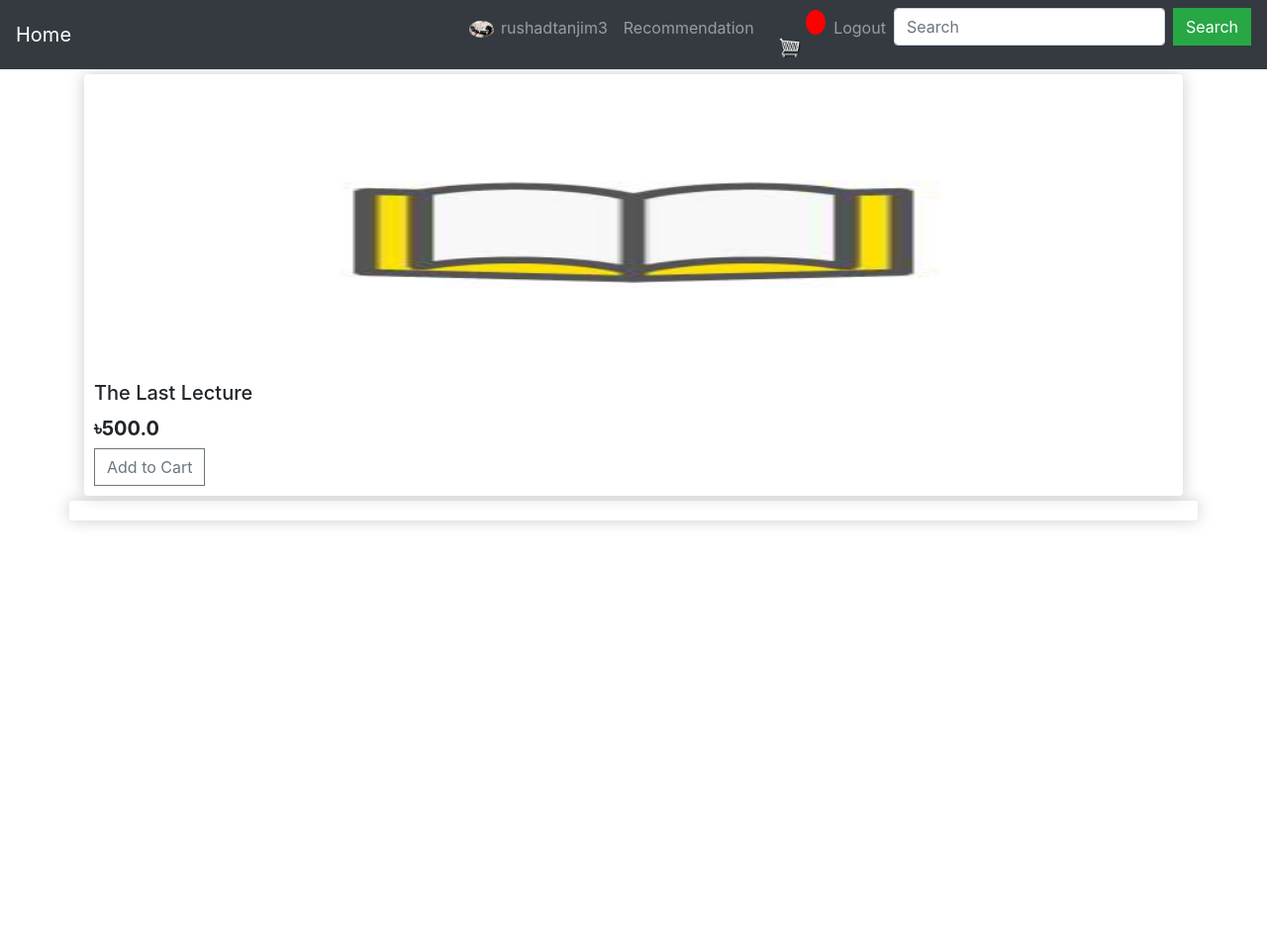
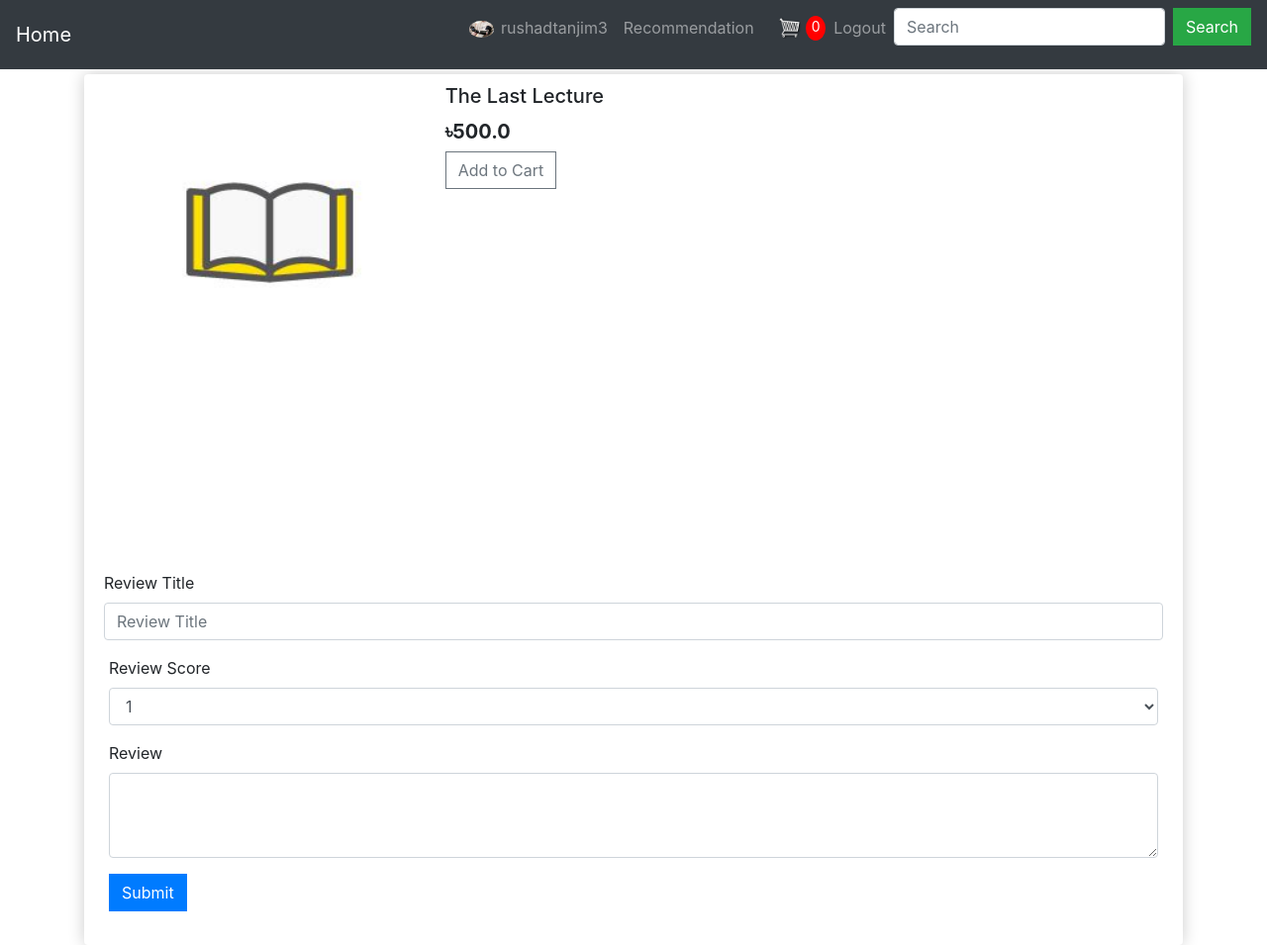
Before and after one commit to rushad01/online_bookshop, a Django app: page /profiles/product/2 in a window 1280 px wide. Shown: the whole page at 99% size. Before the commit the page ends 531 px from the top, so only its background shows below. Run offline with Django 4.2, Linux system fonts and the light colour scheme; a user stored in the database is signed in; data comes from the database, SQL or seed files in the repository; both versions use the stored data as it was after the commit; some libraries are stand-ins or nearby versions.

Commit message:
Add/Update Comment

```diff
--- a/profiles/models.py
+++ b/profiles/models.py
@@ -95,6 +95,7 @@ class Rating(models.Model):
     user = models.ForeignKey(User, on_delete=models.CASCADE, default=None)
     product = models.ForeignKey(
         Product, on_delete=models.CASCADE, default=None)
+    title = models.CharField(max_length=100, default='Untitled')
     rating = models.CharField(max_length=70)
     review = models.CharField(max_length=250)
     rated_date = models.DateTimeField(auto_now_add=True)
--- a/profiles/templates/profiles/login.html
+++ b/profiles/templates/profiles/login.html
@@ -5,13 +5,13 @@
         <form method="post">
             {% csrf_token %}
             <fieldset class="form-group justify-content-center">
-                <legend class="border-bottom mb-4">
+                <legend class="border-bottom mb-4 text-center">
                     Log In
                 </legend>
                 {{ form|crispy }}
             </fieldset>
             <div class="form-group">
-                <button class="btn btn-outline-info" type="submit">Login</button>
+                <button class="btn btn-outline-info btn-block" type="submit">Login</button>
             </div>
         </form>
         <div class="border-top pt-3">
--- a/profiles/templates/profiles/product.html
+++ b/profiles/templates/profiles/product.html
@@ -2,10 +2,14 @@
 {% block content %}
     <div class="container">
         <div class="col-lg box-element">
+            <div class="col-md-6 col-sm-6 row">
+                <div class="col-sm">
                     <img src="{{ book.product_pic.url }}"
                          class="card-img-top"
                          style="width: 100%;
                                 height: 300px;"/>
+                </div>
+                <div>
                     <h5 class="card-title">{{ book.product_name }}</h5>
                     <h5>
                         <strong>&#2547;{{ book.price }}</strong>
@@ -17,14 +21,118 @@
                     </button>
                 </div>
             </div>
+            <br>
+            <br>
+            <br>
+            <br>
+            <br>
+            <br>
+            <br>
+            <br>
+            <div class="container">
+                {% for rating in ratings %}
+                    <div>
+                        <img class="rounded-circle"
+                             style="width:25px;
+                                    margin-right: 2px;
+                                    display: inline-block;"
+                             src="{{ rating.user.profile.profile_pic.url }}">
+                        <p>{{ rating.user }}</p>
+                    </div>
+                    <h6 class="card-title">{{ rating.title }}</h6>
+                    <p>Review Date: {{ rating.rated_date }}</p>
+                    <p>{{ rating.user }}</p>
+                    <p>Rating: {{ rating.rating }}/5</p>
+                    <p>{{ rating.review }}</p>
+                    <hr>
+                {% endfor %}
+            </div>
             <div class="row">
-        <div class="container box-element">
-            {% for rating in ratings %}
-                <h6 class="card-title">{{ rating.user }}</h6>
-                <p>{{ rating.rating }}</p>
-                <p>{{ rating.review }}</p>
-            {% endfor %}
+                <div class="container">
+                    {% if user.is_authenticated %}
+                        <div class="container">
+                            <form id="review-form">
+                                <div class="form-group form-row">
+                                    <label>Review Title</label>
+                                    <input type="text"
+                                           class="form-control"
+                                           name="review_title"
+                                           placeholder="Review Title">
+                                </div>
+                                <div class="form-group">
+                                    <label>Review Score</label>
+                                    <select class="form-control" name="review_score">
+                                        <option>
+                                            1
+                                        </option>
+                                        <option>
+                                            2
+                                        </option>
+                                        <option>
+                                            3
+                                        </option>
+                                        <option>
+                                            4
+                                        </option>
+                                        <option>
+                                            5
+                                        </option>
+                                    </select>
+                                </div>
+                                <div class="form-group">
+                                    <label>Review</label>
+                                    <textarea class="form-control" name="review_text" rows="3"></textarea>
+                                </div>
+                                <button type="submit" class="btn btn-primary mb-2">Submit</button>
+                            </form>
+                        </div>
+                    {% endif %}
                 </div>
             </div>
         </div>
+        <script>
+            var bookId = "{{book.id}}";
+            var bookName ="{{book.product_name}}";
+            var review_form = document.getElementById("review-form");
+            review_form.addEventListener('submit',function(e)
+            {
+                e.preventDefault();
+                submitReviewFormData();
+            });
+
+            function submitReviewFormData()
+            {
+                console.log("Submit Button Pressed");
+                var reviewData={
+                    "title":null,
+                    "review_score":null,
+                    "review_text":null,
+                };
+                var bookDetail={
+                    "id":bookId,
+                    "name":bookName,
+                };
+                if(user !== "AnonymousUser")
+                {
+                    reviewData.title = review_form.review_title.value;
+                    reviewData.review_score = review_form.review_score.value;
+                    reviewData.review_text = review_form.review_text.value;
+                }
+                console.log(reviewData, bookDetail);
+
+                var review_url ="/profiles/process_review/";
+                fetch(review_url,{
+                    method:"POST",
+                    headers:{
+                        "Content-Type":"application/json",
+                        "X-CSRFToken":csrftoken,
+                    },
+                    body:JSON.stringify({'formReviewData': reviewData,'bookDetail':bookDetail}),
+                }).then((res) => res.json())
+                .then((data) =>
+                {
+                    location.reload();
+                })
+            }
+        </script>
     {% endblock content %}
--- a/profiles/templates/profiles/register.html
+++ b/profiles/templates/profiles/register.html
@@ -3,6 +3,9 @@
 {% block content %}
     <div class="content-section container col-md-4 box-element">
         <form method="post">
+            <legend class="border-bottom mb-4 text-center">
+                Register
+            </legend>
             {% csrf_token %}
             <fieldset class="form-group">
                 {{ form|crispy }}
--- a/profiles/views.py
+++ b/profiles/views.py
@@ -58,9 +58,22 @@ def searchProduct(request):
 
 
 def productDetail(request, book_id):
+    if request.user.is_authenticated:
+        customer = request.user.profile
+        # tuple unpacking
+        order, created = Order.objects.get_or_create(
+            profile=customer, completed=False)
+        items = order.orderitem_set.all()
+        cartItems = order.get_cart_items
+    else:
+        items = []
+        order = {'get_cart_total': 0, 'get_cart_items': 0, 'shipping': False}
+        cartItems = order['get_cart_items']
+
     book = Product.objects.get(id=book_id)
     ratings = Rating.objects.filter(product=book)
-    data = {'book': book, 'ratings': ratings}
+    data = {'book': book, 'ratings': ratings,
+            'order': order, 'cartItems': cartItems}
     print(ratings)
     return render(request, 'profiles/product.html', data)
 
@@ -404,4 +417,18 @@ def processOrder(request):
 
 
 def processReview(request):
+    data = json.loads(request.body)
+    bookId = data['bookDetail']['id']
+    bookName = data['bookDetail']['name']
+    book = Product.objects.get(id=bookId)
+    if request.user.is_authenticated:
+        customer = request.user
+        review_title = data['formReviewData']['title']
+        review_score = data['formReviewData']['review_score']
+        review_text = data['formReviewData']['review_text']
+        rating, updated = Rating.objects.update_or_create(
+            user=customer, product=book, title=review_title, rating=review_score, review=review_text)
+    else:
+        print("User not logged in..")
+    print(data)
     return JsonResponse("Reviewed Successfully.", safe=False)
```
Also changed, not shown: profiles/templates/profiles/home.html (+9 -6 lines), db.sqlite3, profiles/migrations/0009_rating_title.py (added). Lines whose indentation alone changed are shown as unchanged.
